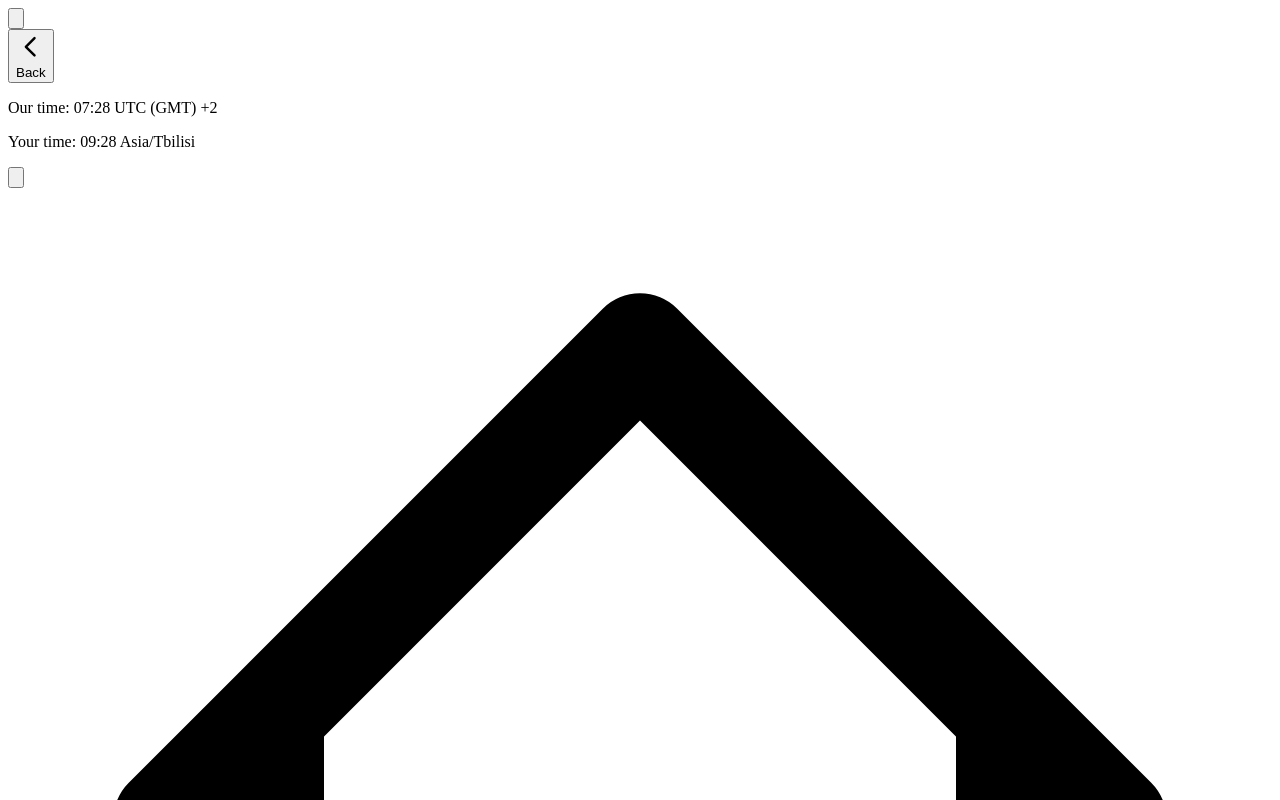
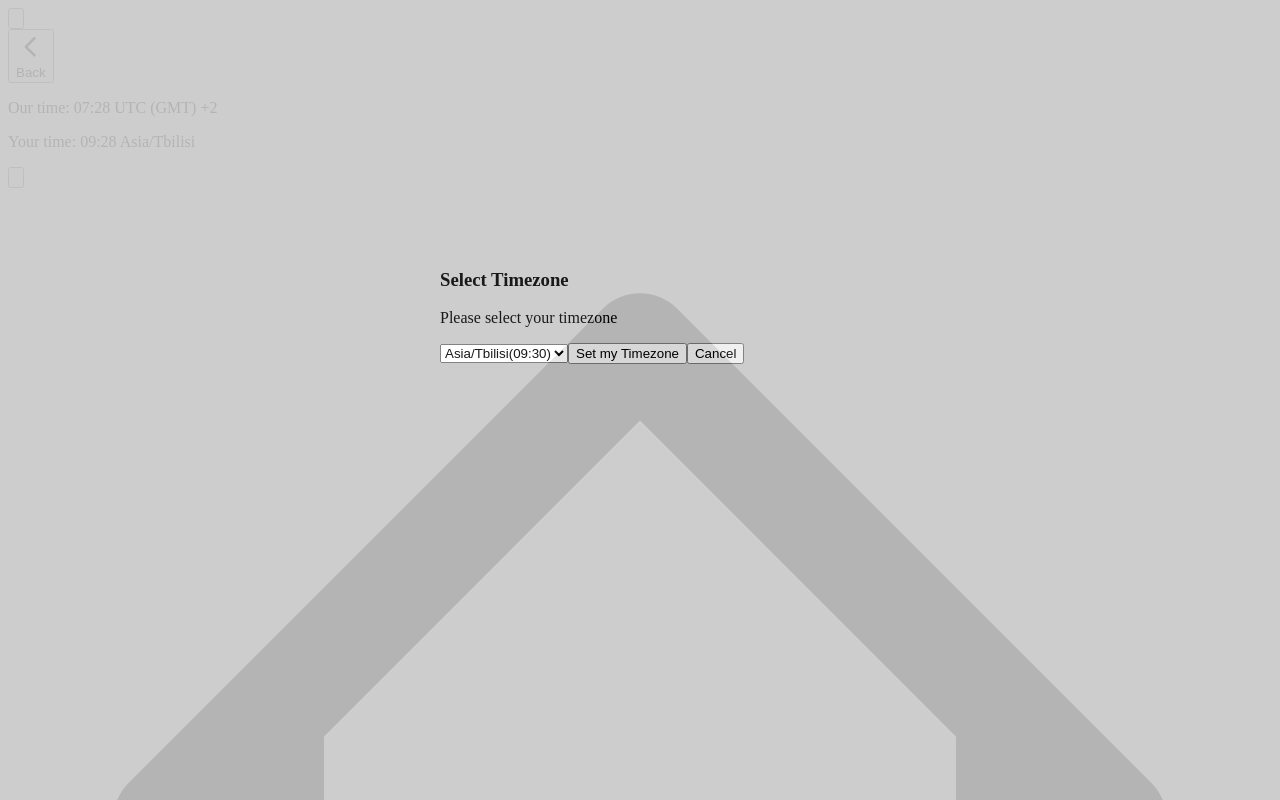
Before and after one commit to omarijalagania/nextjs-tailwind, a Next.js app: page / in a window 1280 px wide. Both pictures are taken after a click on the button 16 px from the left and 177 px from the top of the page. Shown: the top 800 px of the page. Built offline with nearby package versions, Linux system fonts and the light colour scheme.

Commit message:
Add modal logic

```diff
--- a/components/Modal/Modal.js
+++ b/components/Modal/Modal.js
@@ -2,19 +2,34 @@ import React from "react";
 
 import classes from "./Modal.module.css";
 
-function Modal() {
+function Modal({ setOpenModal }) {
   return (
-    <div className={`${classes.modalContainer} shadow p-5 rounded-md`}>
+    <div className={classes.modalBackground}>
+      <div
+        className={`${classes.modalContainer} shadow p-5 rounded-md bg-white`}
+      >
         <h3 className="font-bold">Select Timezone</h3>
         <p className="text-left p-3 font-medium">Please select your timezone</p>
         <div className="flex flex-col">
           <select className="mt-3 mb-3">
             <option>Asia/Tbilisi(09:30)</option>
           </select>
-        <button className="bg-black text-custom-green rounded-full m-3 py-2">
+          <button
+            onClick={() => {
+              setOpenModal(false);
+            }}
+            className="bg-black text-custom-green rounded-full m-3 py-2"
+          >
             Set my Timezone
           </button>
-        <button>Cancel</button>
+          <button
+            onClick={() => {
+              setOpenModal(false);
+            }}
+          >
+            Cancel
+          </button>
+        </div>
       </div>
     </div>
   );
--- a/components/Modal/Modal.module.css
+++ b/components/Modal/Modal.module.css
@@ -2,6 +2,19 @@
   width: 400px;
   height: 300px;
   margin: 0 auto;
+
+}
+.modalBackground {
+  opacity: 0.9;
+  width: 100vw;
+  height: 100vh;
+  background-color: rgba(200, 200, 200);
+  position: fixed;
+  display: flex;
+  justify-content: center;
+  align-items: center;
+  left: 0;
+  top: 0;
 }
 
 .dropDown {
--- a/components/TimeSelect/TimeSelect.js
+++ b/components/TimeSelect/TimeSelect.js
@@ -1,12 +1,14 @@
-import React from "react";
+import React, { useState } from "react";
 import Confirmation from "../Confirmation/Confirmation";
+import Modal from "../Modal/Modal";
 import BuyProperty from "../Properties/BuyProperty";
 import SelectedProperties from "../Properties/SelectedProperties/SelectedProperties";
 import SellProperty from "../Properties/SellProperty";
 
 const TimeSelect = () => {
+  const [modalOpen, setModalOpen] = useState(false);
   return (
-    <div className="mx-80">
+    <div className="mx-80 relative">
       <div className="flex justify-end mr-20 mb-20">
         <button>
           <svg
@@ -49,7 +51,12 @@ const TimeSelect = () => {
             <p>Your time: 09:28 Asia/Tbilisi</p>
           </div>
 
-          <button className="bg-black w-11 h-11 rounded-full mr-32 mt-1">
+          <button
+            onClick={() => {
+              setModalOpen(true);
+            }}
+            className="bg-black w-11 h-11 rounded-full mr-32 mt-1"
+          >
             <svg
               xmlns="http://www.w3.org/2000/svg"
               className="h-7 w-7 text-gray-200 mx-2 my-2"
@@ -67,10 +74,11 @@ const TimeSelect = () => {
           </button>
         </div>
       </div>
+      {modalOpen && <Modal setOpenModal={setModalOpen} />}
       <BuyProperty />
       <SellProperty />
-      <SelectedProperties/>
-      <Confirmation/>
+      <SelectedProperties />
+      <Confirmation />
     </div>
   );
 };
--- a/pages/index.js
+++ b/pages/index.js
@@ -9,9 +9,8 @@ import { Fragment } from "react";
 
 export default function Home() {
   return (
-    <div className='text-center'>
+    <div className="text-center">
       <TimeSelect />
-      <Modal />
       <BookingInfo />
     </div>
   );
```
Lines whose indentation alone changed are shown as unchanged.
